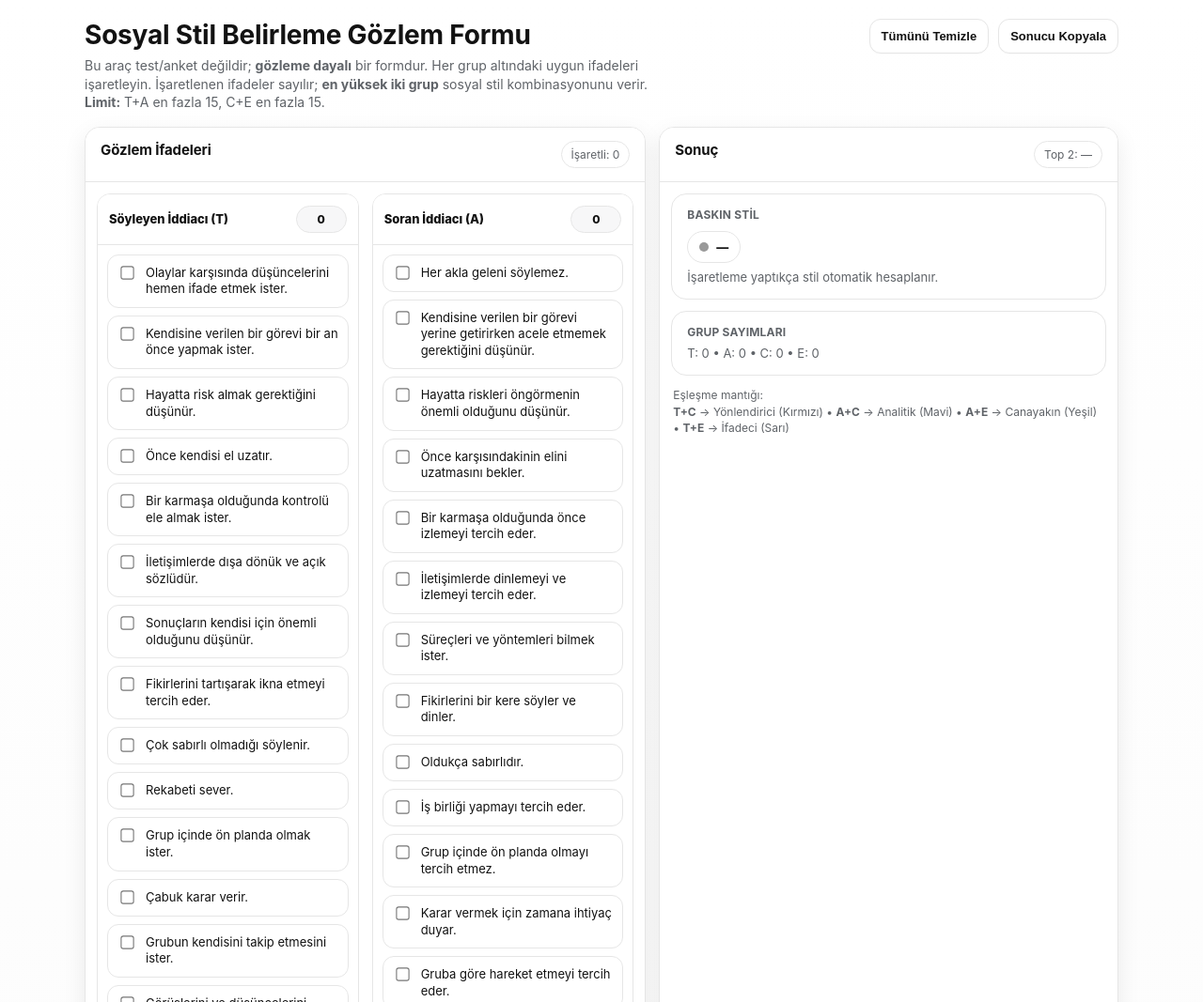
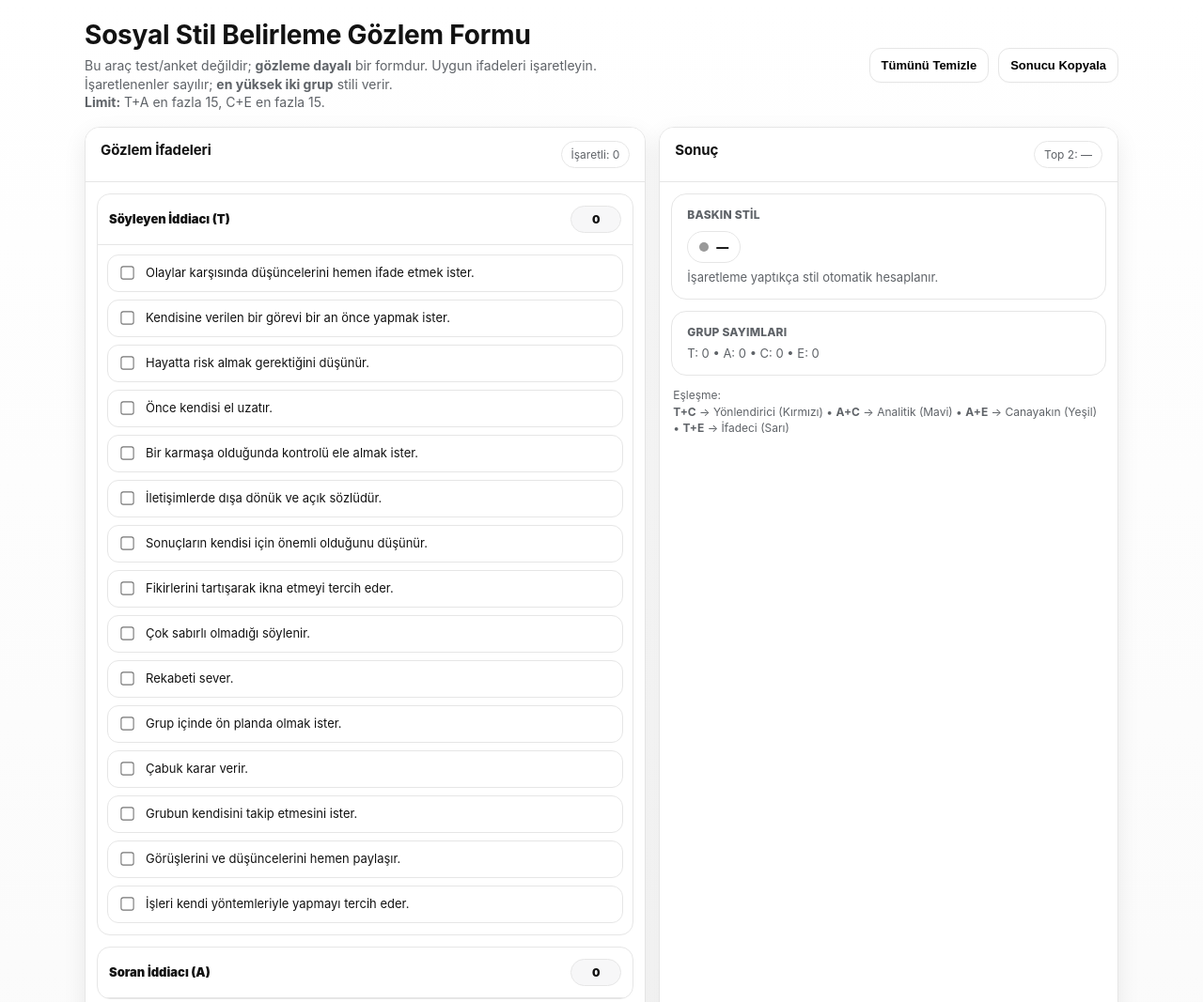
Before and after one commit to iskenderEser/stilmetre, a plain HTML site: page index.html in a window 1280 px wide. Shown: the top 1067 px of the page at 94% size. Drawn offline with Linux system fonts and the light colour scheme.

Commit message:
Update index.html

```diff
--- a/index.html
+++ b/index.html
@@ -4,271 +4,107 @@
   <meta charset="utf-8" />
   <meta name="viewport" content="width=device-width, initial-scale=1" />
   <title>Sosyal Stil Belirleme Gözlem Formu</title>
-  <meta name="description" content="Gözleme dayalı sosyal stil belirleme formu. İşaretlenen ifadeler sayılarak baskın stil kombinasyonu bulunur." />
 
   <style>
     :root{
-      --bg:#ffffff;
-      --text:#121212;
-      --muted:#5f6368;
-      --border:#e6e6e6;
-      --soft:#f7f7f8;
+      --bg:#ffffff; --text:#121212; --muted:#5f6368;
+      --border:#e6e6e6; --soft:#f7f7f8;
       --shadow: 0 8px 24px rgba(0,0,0,.08);
-      --radius: 16px;
-      --gap: 14px;
+      --radius: 16px; --gap: 14px;
 
-      --red:#d32f2f;
-      --blue:#1565c0;
-      --green:#2e7d32;
-      --yellow:#f9a825;
+      --red:#d32f2f; --blue:#1565c0; --green:#2e7d32; --yellow:#f9a825;
     }
-
     *{ box-sizing:border-box; }
     body{
       margin:0;
-      font-family: -apple-system, BlinkMacSystemFont, "Segoe UI", Roboto, Helvetica, Arial, "Apple Color Emoji", "Segoe UI Emoji";
+      font-family:-apple-system,BlinkMacSystemFont,"Segoe UI",Roboto,Helvetica,Arial;
       color:var(--text);
-      background:linear-gradient(180deg, #fff 0%, #fafafa 100%);
-      padding: 20px 14px 60px;
+      background:linear-gradient(180deg,#fff 0%,#fafafa 100%);
+      padding:20px 14px 60px;
     }
-
-    .wrap{ max-width: 1100px; margin:0 auto; }
-
-    header{
-      display:flex;
-      gap:12px;
-      align-items:flex-start;
-      justify-content:space-between;
-      flex-wrap:wrap;
-      margin-bottom: 16px;
-    }
-
-    h1{
-      font-size: clamp(20px, 2.4vw, 28px);
-      margin:0;
-      letter-spacing:-.2px;
-    }
-    .sub{
-      margin:6px 0 0;
-      color:var(--muted);
-      line-height:1.4;
-      max-width: 72ch;
-      font-size: 14px;
-    }
-
-    .topActions{
-      display:flex;
-      gap:10px;
-      align-items:center;
-      flex-wrap:wrap;
-    }
-
+    .wrap{ max-width:1100px; margin:0 auto; }
+    header{ display:flex; justify-content:space-between; gap:12px; flex-wrap:wrap; margin-bottom:16px; }
+    h1{ margin:0; font-size:clamp(20px,2.4vw,28px); letter-spacing:-.2px; }
+    .sub{ margin:6px 0 0; color:var(--muted); font-size:14px; line-height:1.4; max-width:72ch; }
+    .topActions{ display:flex; gap:10px; flex-wrap:wrap; align-items:center; }
     button{
-      border:1px solid var(--border);
-      background:#fff;
-      color:var(--text);
-      padding:10px 12px;
-      border-radius: 12px;
-      cursor:pointer;
-      box-shadow: 0 1px 0 rgba(0,0,0,.02);
-      font-weight: 600;
-      font-size: 13px;
+      border:1px solid var(--border); background:#fff; padding:10px 12px;
+      border-radius:12px; cursor:pointer; font-weight:700; font-size:13px;
+      box-shadow:0 1px 0 rgba(0,0,0,.02);
     }
     button:hover{ background:var(--soft); }
-    button:active{ transform: translateY(1px); }
 
-    .grid{
-      display:grid;
-      grid-template-columns: 1fr;
-      gap: var(--gap);
-      margin-top: 14px;
-    }
-    @media(min-width: 960px){
-      .grid{ grid-template-columns: 1.1fr .9fr; }
-    }
+    .grid{ display:grid; grid-template-columns:1fr; gap:var(--gap); margin-top:14px; }
+    @media(min-width:960px){ .grid{ grid-template-columns:1.1fr .9fr; } }
 
     .card{
-      background: var(--bg);
+      background:var(--bg); border:1px solid var(--border);
+      border-radius:var(--radius); box-shadow:var(--shadow); overflow:hidden;
+    }
+    .cardHead{
+      padding:14px 16px; border-bottom:1px solid var(--border);
+      display:flex; justify-content:space-between; gap:10px; background:#fff;
+    }
+    .cardTitle{ margin:0; font-size:15px; letter-spacing:-.1px; }
+    .pill{
+      display:inline-flex; align-items:center; gap:8px;
+      font-size:12px; color:var(--muted);
+      padding:6px 10px; border:1px solid var(--border);
+      border-radius:999px; background:#fff; white-space:nowrap;
+    }
+    .cardBody{ padding:12px 12px 14px; }
+
+    /* Accordion groups */
+    .accordion{ display:flex; flex-direction:column; gap:12px; }
+    details.group{
       border:1px solid var(--border);
-      border-radius: var(--radius);
-      box-shadow: var(--shadow);
+      border-radius:14px;
+      background:#fff;
       overflow:hidden;
     }
-    .cardHead{
-      padding: 14px 16px;
+    summary.groupHead{
+      list-style:none;
+      cursor:pointer;
+      padding:12px 12px;
+      display:flex; align-items:center; justify-content:space-between; gap:10px;
       border-bottom:1px solid var(--border);
-      display:flex;
-      align-items:flex-start;
-      justify-content:space-between;
-      gap:10px;
-      background: #fff;
+      user-select:none;
     }
-    .cardTitle{
-      margin:0;
-      font-size: 15px;
-      letter-spacing:-.1px;
+    summary.groupHead::-webkit-details-marker{ display:none; }
+    .groupName{ margin:0; font-weight:900; font-size:13px; }
+    .count{
+      font-weight:900; font-size:12px;
+      padding:6px 10px; border-radius:999px;
+      background:var(--soft); border:1px solid var(--border);
+      min-width:54px; text-align:center;
     }
-    .pill{
-      display:inline-flex;
-      align-items:center;
-      gap:8px;
-      font-size: 12px;
-      color: var(--muted);
-      padding: 6px 10px;
-      border:1px solid var(--border);
-      border-radius: 999px;
-      background: #fff;
-      white-space: nowrap;
+    .items{ padding:10px 10px 12px; display:flex; flex-direction:column; gap:8px; }
+    label.item{
+      display:flex; gap:10px; align-items:flex-start;
+      padding:10px 10px; border-radius:12px;
+      border:1px solid var(--border); background:#fff; cursor:pointer;
     }
-    .cardBody{ padding: 12px 12px 14px; }
+    label.item:hover{ background:var(--soft); }
+    input[type="checkbox"]{ margin-top:2px; transform:scale(1.1); accent-color:#111; }
+    .txt{ font-size:13px; line-height:1.35; }
 
-    .groups{
-      display:grid;
-      grid-template-columns: 1fr;
-      gap: var(--gap);
+    .resultBox{ display:flex; flex-direction:column; gap:12px; }
+    .resultBig{ padding:14px 16px; border-radius:16px; border:1px solid var(--border); background:#fff; }
+    .resultTitle{ margin:0; font-size:12px; color:var(--muted); font-weight:800; text-transform:uppercase; letter-spacing:.2px; }
+    .resultMeta{ margin:6px 0 0; color:var(--muted); font-size:13px; line-height:1.4; }
+    .badge{
+      display:inline-flex; align-items:center; gap:8px;
+      border-radius:999px; padding:8px 12px;
+      border:1px solid var(--border); background:#fff;
+      font-weight:900; font-size:13px; width:fit-content;
     }
-    @media(min-width: 760px){
-      .groups{ grid-template-columns: 1fr 1fr; }
+    .dot{ width:10px; height:10px; border-radius:50%; background:#999; }
+    .miniRow{ display:flex; gap:10px; flex-wrap:wrap; align-items:center; margin-top:10px; }
+    .warn{
+      border-left:4px solid #999; padding:10px 12px;
+      background:#fff; border:1px solid var(--border); border-radius:12px;
     }
-
-    .group{
-      border:1px solid var(--border);
-      border-radius: 14px;
-      overflow:hidden;
-      background:#fff;
-    }
-    .groupHead{
-      padding: 12px 12px;
-      background: #fff;
-      border-bottom:1px solid var(--border);
-      display:flex;
-      align-items:center;
-      justify-content:space-between;
-      gap:10px;
-    }
-    .groupName{
-      font-weight:800;
-      font-size: 13px;
-      margin:0;
-    }
-    .count{
-      font-weight:800;
-      font-size: 12px;
-      padding: 6px 10px;
-      border-radius: 999px;
-      background: var(--soft);
-      border: 1px solid var(--border);
-      min-width: 54px;
-      text-align:center;
-    }
-
-    .items{
-      padding: 10px 10px 12px;
-      display:flex;
-      flex-direction:column;
-      gap:8px;
-    }
-    label.item{
-      display:flex;
-      gap:10px;
-      align-items:flex-start;
-      padding: 10px 10px;
-      border-radius: 12px;
-      border:1px solid var(--border);
-      background:#fff;
-      cursor:pointer;
-    }
-    label.item:hover{ background: var(--soft); }
-    input[type="checkbox"]{
-      margin-top: 2px;
-      transform: scale(1.1);
-      accent-color: #111;
-    }
-    .txt{
-      font-size: 13px;
-      line-height: 1.35;
-    }
-
-    .resultBox{
-      display:flex;
-      flex-direction:column;
-      gap:12px;
-    }
-    .resultBig{
-      padding: 14px 16px;
-      border-radius: 16px;
-      border:1px solid var(--border);
-      background:#fff;
-    }
-    .resultTitle{
-      margin:0;
-      font-size: 12px;
-      color: var(--muted);
-      font-weight: 700;
-      letter-spacing: .2px;
-      text-transform: uppercase;
-    }
-    .resultValue{
-      margin:6px 0 0;
-      font-size: 20px;
-      font-weight: 900;
-      letter-spacing: -.2px;
-    }
-    .resultMeta{
-      margin:6px 0 0;
-      color: var(--muted);
-      font-size: 13px;
-      line-height:1.4;
-    }
-
-    .badge{
-      display:inline-flex;
-      align-items:center;
-      gap:8px;
-      border-radius: 999px;
-      padding: 8px 12px;
-      border:1px solid var(--border);
-      background:#fff;
-      font-weight: 800;
-      font-size: 13px;
-      width: fit-content;
-    }
-    .dot{
-      width:10px; height:10px;
-      border-radius: 50%;
-      background:#999;
-      flex: 0 0 auto;
-    }
-
-    .miniRow{
-      display:flex;
-      gap:10px;
-      flex-wrap:wrap;
-      align-items:center;
-      margin-top: 10px;
-    }
-
-    .note{
-      color: var(--muted);
-      font-size: 12px;
-      line-height: 1.45;
-      padding: 0 2px;
-    }
-
-    .footer{
-      margin-top: 14px;
-      color: var(--muted);
-      font-size: 12px;
-      line-height:1.45;
-    }
-
-    .warn{
-      border-left: 4px solid #999;
-      padding: 10px 12px;
-      background: #fff;
-      border:1px solid var(--border);
-      border-radius: 12px;
-    }
+    .note{ color:var(--muted); font-size:12px; line-height:1.45; padding:0 2px; }
   </style>
 </head>
 
@@ -278,8 +114,8 @@
       <div>
         <h1>Sosyal Stil Belirleme Gözlem Formu</h1>
         <p class="sub">
-          Bu araç test/anket değildir; <b>gözleme dayalı</b> bir formdur. Her grup altındaki uygun ifadeleri işaretleyin.
-          İşaretlenen ifadeler sayılır; <b>en yüksek iki grup</b> sosyal stil kombinasyonunu verir.
+          Bu araç test/anket değildir; <b>gözleme dayalı</b> bir formdur. Uygun ifadeleri işaretleyin.
+          İşaretlenenler sayılır; <b>en yüksek iki grup</b> stili verir.
           <br><b>Limit:</b> T+A en fazla 15, C+E en fazla 15.
         </p>
       </div>
@@ -292,7 +128,6 @@
 
     <div class="grid">
 
-      <!-- LEFT: groups -->
       <section class="card">
         <div class="cardHead">
           <h2 class="cardTitle">Gözlem İfadeleri</h2>
@@ -300,14 +135,10 @@
         </div>
 
         <div class="cardBody">
-          <div class="groups" id="groupsRoot"></div>
-          <div class="footer">
-            İpucu: Aynı kişiyi farklı bağlamlarda gözlediyseniz, sadece <b>gözlediğiniz</b> davranışlara göre işaretleyin.
-          </div>
+          <div class="accordion" id="groupsRoot"></div>
         </div>
       </section>
 
-      <!-- RIGHT: results -->
       <aside class="card">
         <div class="cardHead">
           <h2 class="cardTitle">Sonuç</h2>
@@ -318,7 +149,7 @@
           <div class="resultBig">
             <p class="resultTitle">Baskın Stil</p>
             <div class="miniRow">
-              <span class="badge" id="styleBadge">
+              <span class="badge">
                 <span class="dot" id="styleDot"></span>
                 <span id="styleName">—</span>
               </span>
@@ -330,16 +161,14 @@
             <p class="resultTitle">Grup Sayımları</p>
             <p class="resultMeta" id="countsText">T: 0 • A: 0 • C: 0 • E: 0</p>
 
-            <!-- Limit uyarısı -->
             <div class="warn note" id="limitNote" style="display:none;"></div>
-
-            <!-- Kenar durum notu -->
             <div class="warn note" id="edgeNote" style="display:none;"></div>
           </div>
 
           <div class="note">
-            Eşleşme mantığı:<br/>
-            <b>T+C</b> → Yönlendirici (Kırmızı) • <b>A+C</b> → Analitik (Mavi) • <b>A+E</b> → Canayakın (Yeşil) • <b>T+E</b> → İfadeci (Sarı)
+            Eşleşme:<br/>
+            <b>T+C</b> → Yönlendirici (Kırmızı) • <b>A+C</b> → Analitik (Mavi) •
+            <b>A+E</b> → Canayakın (Yeşil) • <b>T+E</b> → İfadeci (Sarı)
           </div>
         </div>
       </aside>
@@ -348,12 +177,8 @@
   </div>
 
   <script>
-    // --- Data (s4 Gruplandırılmış_3rd) ---
     const DATA = [
-      {
-        key: "T",
-        title: "Söyleyen İddiacı (T)",
-        items: [
+      { key:"T", title:"Söyleyen İddiacı (T)", items:[
         "Olaylar karşısında düşüncelerini hemen ifade etmek ister.",
         "Kendisine verilen bir görevi bir an önce yapmak ister.",
         "Hayatta risk almak gerektiğini düşünür.",
@@ -369,12 +194,8 @@
         "Grubun kendisini takip etmesini ister.",
         "Görüşlerini ve düşüncelerini hemen paylaşır.",
         "İşleri kendi yöntemleriyle yapmayı tercih eder."
-        ]
-      },
-      {
-        key: "A",
-        title: "Soran İddiacı (A)",
-        items: [
+      ]},
+      { key:"A", title:"Soran İddiacı (A)", items:[
         "Her akla geleni söylemez.",
         "Kendisine verilen bir görevi yerine getirirken acele etmemek gerektiğini düşünür.",
         "Hayatta riskleri öngörmenin önemli olduğunu düşünür.",
@@ -390,12 +211,8 @@
         "Gruba göre hareket etmeyi tercih eder.",
         "Görüşlerini ve düşüncelerini hemen ifade etmeyi tercih etmez.",
         "Yapılanları onaylamayı tercih eder."
-        ]
-      },
-      {
-        key: "C",
-        title: "Düşük Tepkisel (C)",
-        items: [
+      ]},
+      { key:"C", title:"Düşük Tepkisel (C)", items:[
         "İlişkilerde mesafelidir.",
         "Duygularını ifade etmeyi pek tercih etmez.",
         "Olur olmadık yerde şaka yapılmasından hoşlanmaz.",
@@ -411,12 +228,8 @@
         "Kişilere karşı isteklerini söylemekten çekinmez.",
         "İletişimlerinde temkinli ve ölçülüdür.",
         "Duyguların anlaşılması gerektiğini düşünür."
-        ]
-      },
-      {
-        key: "E",
-        title: "Yüksek Tepkisel (E)",
-        items: [
+      ]},
+      { key:"E", title:"Yüksek Tepkisel (E)", items:[
         "İlişkilerde sıcak ve arkadaşça yaklaştığını düşünür.",
         "Duyguları ifade etmenin iletişim için önemli olduğuna inanır.",
         "Arkadaşlarıyla şakalaşmayı sever.",
@@ -432,20 +245,19 @@
         "Kişilere karşı anlayışlıdır.",
         "İletişimlerinde zorlayıcıdır.",
         "Duyguların paylaşılması gerektiğine inanır."
-        ]
-      }
+      ]}
     ];
 
-    // Quadrant mapping
     const STYLE_MAP = {
-      "T+C": { name: "Yönlendirici", color: "var(--red)" },
-      "A+C": { name: "Analitik",     color: "var(--blue)" },
-      "A+E": { name: "Canayakın",    color: "var(--green)" },
-      "T+E": { name: "İfadeci",      color: "var(--yellow)" }
+      "T+C": { name:"Yönlendirici", color:"var(--red)" },
+      "A+C": { name:"Analitik",     color:"var(--blue)" },
+      "A+E": { name:"Canayakın",    color:"var(--green)" },
+      "T+E": { name:"İfadeci",      color:"var(--yellow)" }
     };
 
-    // Helpers
-    const qs = (s, el=document) => el.querySelector(s);
+    const AXIS_CAP = 15;
+
+    const qs  = (s, el=document) => el.querySelector(s);
     const qsa = (s, el=document) => Array.from(el.querySelectorAll(s));
 
     const groupsRoot = qs("#groupsRoot");
@@ -458,9 +270,6 @@
     const edgeNoteEl = qs("#edgeNote");
     const limitNoteEl = qs("#limitNote");
 
-    // --- LIMIT RULES ---
-    const AXIS_CAP = 15; // T+A max 15, C+E max 15
-
     function showLimit(msg){
       limitNoteEl.style.display = "block";
       limitNoteEl.textContent = msg;
@@ -472,7 +281,6 @@
     }
 
     function axisTotal(axisKey){
-      // axisKey: "TA" or "CE"
       const groups = axisKey === "TA" ? ["T","A"] : ["C","E"];
       return qsa('input[type="checkbox"][data-group]')
         .filter(ch => ch.checked && groups.includes(ch.dataset.group))
@@ -481,21 +289,21 @@
 
     function buildUI(){
       groupsRoot.innerHTML = "";
+      DATA.forEach((g, gi) => {
+        const details = document.createElement("details");
+        details.className = "group";
+        // İlk grup açık gelsin istersen:
+        if (gi === 0) details.open = true;
 
-      for (const g of DATA){
-        const group = document.createElement("div");
-        group.className = "group";
-        group.dataset.group = g.key;
-
-        group.innerHTML = `
-          <div class="groupHead">
+        details.innerHTML = `
+          <summary class="groupHead">
             <p class="groupName">${g.title}</p>
             <div class="count" id="count-${g.key}">0</div>
-          </div>
+          </summary>
           <div class="items" id="items-${g.key}"></div>
         `;
 
-        const itemsEl = group.querySelector(`#items-${g.key}`);
+        const itemsEl = details.querySelector(`#items-${g.key}`);
         g.items.forEach((txt, idx) => {
           const id = `${g.key}-${idx}`;
           const label = document.createElement("label");
@@ -507,32 +315,25 @@
           itemsEl.appendChild(label);
         });
 
-        groupsRoot.appendChild(group);
-      }
+        groupsRoot.appendChild(details);
+      });
 
-      // IMPORTANT: enforce axis caps here
       groupsRoot.addEventListener("change", (e) => {
         const target = e.target;
-        if (!(target instanceof HTMLInputElement) || target.type !== "checkbox") {
-          recalc();
-          return;
-        }
+        if (!(target instanceof HTMLInputElement) || target.type !== "checkbox") return;
 
-        // Only enforce when checking ON (unchecking is always allowed)
         if (target.checked) {
-          const g = target.dataset.group; // "T","A","C","E"
+          const g = target.dataset.group;
           const axis = (g === "T" || g === "A") ? "TA" : "CE";
           const total = axisTotal(axis);
-
           if (total > AXIS_CAP) {
-            target.checked = false; // revert
+            target.checked = false;
             showLimit(axis === "TA"
               ? "Limit: Söyleyen İddiacı (T) + Soran İddiacı (A) toplamı en fazla 15 olabilir."
               : "Limit: Düşük Tepkisel (C) + Yüksek Tepkisel (E) toplamı en fazla 15 olabilir."
             );
           }
         }
-
         recalc();
       });
 
@@ -542,54 +343,38 @@
     function getCounts(){
       const counts = { T:0, A:0, C:0, E:0 };
       const checks = qsa('input[type="checkbox"][data-group]');
-      for (const ch of checks){
-        if (ch.checked) counts[ch.dataset.group]++;
-      }
+      for (const ch of checks) if (ch.checked) counts[ch.dataset.group]++;
       return { counts, total: checks.filter(c => c.checked).length };
     }
 
     function pickTopTwoAcrossAxes(counts){
-      const entries = Object.entries(counts)
-        .map(([k,v]) => ({k, v}))
-        .sort((a,b) => b.v - a.v);
-
+      const entries = Object.entries(counts).map(([k,v])=>({k,v})).sort((a,b)=>b.v-a.v);
       if (entries[0].v === 0) return { top: [], note: "" };
 
-      const first = entries[0];
-      const second = entries[1];
-
+      const first = entries[0], second = entries[1];
       const assertive = new Set(["T","A"]);
       const reactive  = new Set(["C","E"]);
 
-      const isSameAxis =
+      const sameAxis =
         (assertive.has(first.k) && assertive.has(second.k)) ||
         (reactive.has(first.k)  && reactive.has(second.k));
 
-      if (!isSameAxis){
-        return { top: [first.k, second.k], note: "" };
-      }
+      if (!sameAxis) return { top:[first.k, second.k], note:"" };
 
-      // Keep first; find best from other axis
       const needAxis = assertive.has(first.k) ? reactive : assertive;
       const fallback = entries.find(e => needAxis.has(e.k) && e.v > 0);
 
-      if (fallback){
-        return {
-          top: [first.k, fallback.k],
-          note: `Not: En yüksek iki grup aynı eksenden geldiği için (${first.k} + ${second.k}), stil hesaplaması diğer eksenden en yüksek olan grup ile tamamlandı (${fallback.k}).`
+      if (fallback) return {
+        top:[first.k, fallback.k],
+        note:`Not: En yüksek iki grup aynı eksenden geldiği için (${first.k} + ${second.k}), diğer eksenden en yüksek olan ile tamamlandı (${fallback.k}).`
       };
-      }
 
-      return {
-        top: [first.k],
-        note: "Not: Stil belirlemek için iki eksenden de (T/A ve C/E) en az birer ifade işaretlenmelidir."
-      };
+      return { top:[first.k], note:"Not: Stil için iki eksenden de (T/A ve C/E) en az birer ifade işaretlenmelidir." };
     }
 
     function recalc(){
       const { counts, total } = getCounts();
 
-      // Update counts UI
       ["T","A","C","E"].forEach(k => {
         const el = qs(`#count-${k}`);
         if (el) el.textContent = counts[k];
@@ -608,15 +393,14 @@
         const style = STYLE_MAP[pair] || STYLE_MAP[pair2];
 
         topTwoPill.textContent = `Top 2: ${top[0]} + ${top[1]}`;
-
         if (style){
-          styleNameEl.textContent = `${style.name}`;
+          styleNameEl.textContent = style.name;
           styleDotEl.style.background = style.color;
           styleMetaEl.textContent = `Kombinasyon: ${top[0]} + ${top[1]}`;
         } else {
           styleNameEl.textContent = "—";
           styleDotEl.style.background = "#999";
-          styleMetaEl.textContent = "Kombinasyon tanımlanamadı (harita kontrol edin).";
+          styleMetaEl.textContent = "Kombinasyon tanımlanamadı.";
         }
       } else if (top.length === 1){
         topTwoPill.textContent = `Top 2: ${top[0]} + —`;
@@ -631,7 +415,6 @@
       }
     }
 
-    // Actions
     qs("#btnReset").addEventListener("click", () => {
       qsa('input[type="checkbox"][data-group]').forEach(c => c.checked = false);
       recalc();
@@ -656,9 +439,10 @@ ${styleLine}`;
 
       try{
         await navigator.clipboard.writeText(text);
-        const old = qs("#btnCopy").textContent;
-        qs("#btnCopy").textContent = "Kopyalandı ✓";
-        setTimeout(()=> qs("#btnCopy").textContent = old, 900);
+        const btn = qs("#btnCopy");
+        const old = btn.textContent;
+        btn.textContent = "Kopyalandı ✓";
+        setTimeout(()=> btn.textContent = old, 900);
       }catch(e){
         alert("Kopyalama başarısız. Tarayıcı izinlerini kontrol edin.");
       }
```
Lines whose indentation alone changed are shown as unchanged.
